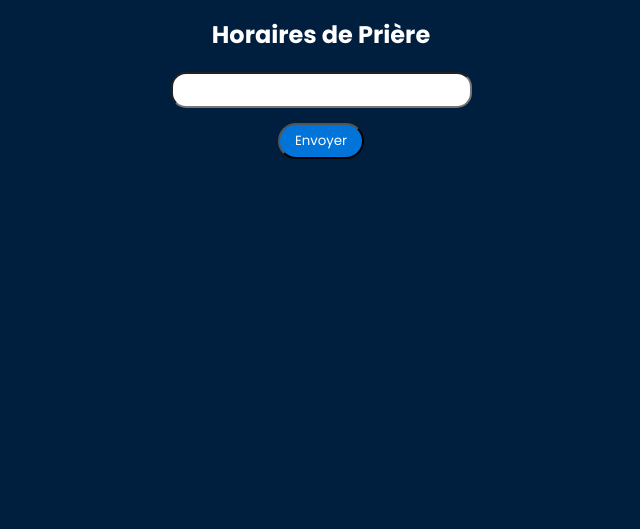
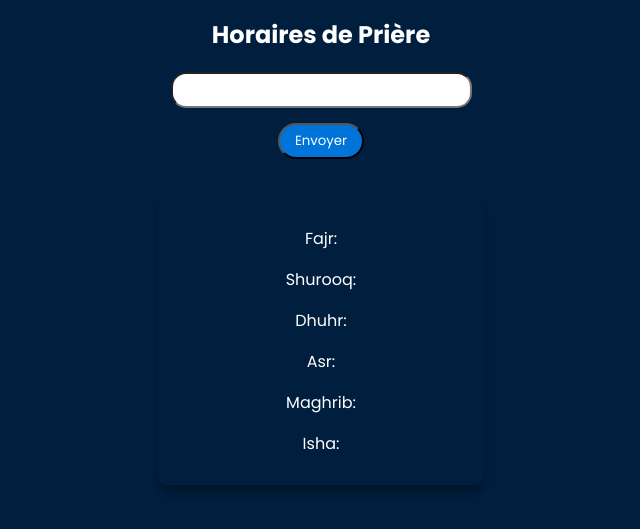
Before and after one commit to Izufox/MuslimAssistant, a website: page public/html/prayertimes.html in a window 1280 px wide. Shown: the part 99-628 px from the top of the page, without its empty margins (319-959 px from the left). Drawn offline with Linux system fonts and the light colour scheme.

Commit message:
prayertimes

```diff
--- a/public/css/styles.css
+++ b/public/css/styles.css
@@ -72,8 +72,15 @@
 .nav-links a:hover {
     transform: translateY(-5px);
     box-shadow: 0 8px 16px rgba(0, 0, 0, 0.5);
-}c
+}
 
+@media (max-width: 800px) {
+    .nav-links {
+      flex-direction: column; /* Aligne les éléments verticalement */
+      align-items: center; /* Centre les éléments */
+      gap: 10px; /* Moins d'espace entre les liens */
+    }
+}
 
 /* Lire le Coran*/
 select {
--- a/public/html/prayertimes.html
+++ b/public/html/prayertimes.html
@@ -12,13 +12,28 @@
     <h2>Horaires de Prière</h2>
     <input type="text" id="cityInput" />
     <button onclick="getInputValue()" id="prayerbutton">Envoyer</button>
-    <p id="date"></p>
-    <p id="fajr"></p>
-    <p id="shurooq"></p>
-    <p id="dhuhr"></p>
-    <p id="asr"></p>
-    <p id="maghrib"></p>
-    <p id="isha"></p>
+    <div class="container">
+        <p id="city"></p>
+        <p id="date"></p>
+        <p id="fajr">Fajr: </p>
+        <p id="shurooq">Shurooq: </p>
+        <p id="dhuhr">Dhuhr: </p>
+        <p id="asr">Asr: </p>
+        <p id="maghrib">Maghrib: </p>
+        <p id="isha">Isha: </p>
+    </div>
     <script src="../js/prayertimes.js"></script>
 </body>
+<style>
+    .container {
+      text-align: center;
+      padding: 1%;
+      margin-top: 3%;
+      border-radius: 10px;
+      background-color: #001f3f; /* Fond légèrement plus clair */
+      box-shadow: 0 8px 12px rgba(0, 0, 0, 0.3); /* Ombre subtile */
+      width: 90%;
+      max-width: 300px;
+    }
+    </style>
 </html>
--- a/public/js/prayertimes.js
+++ b/public/js/prayertimes.js
@@ -14,6 +14,7 @@ function getInputValue() {
             { name: 'Isha', key: 'isha' }
             ];
             document.getElementById("date").textContent = data_.date_for
+            document.getElementById("city").textContent = inputValue
             prayers.forEach(prayer => {
                 const prayerText = `${prayer.name}: ${data_[prayer.key]}`;
                 document.getElementById(prayer.key).textContent = prayerText;
```
